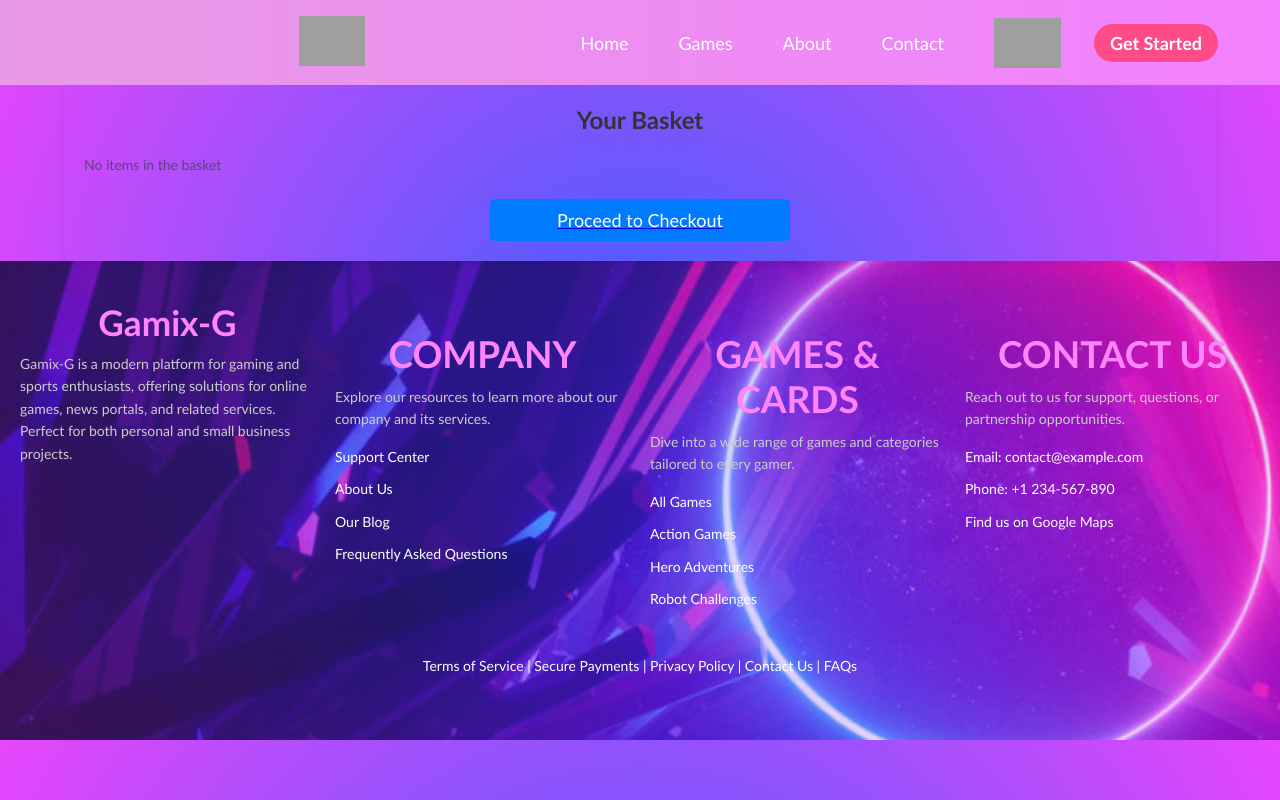
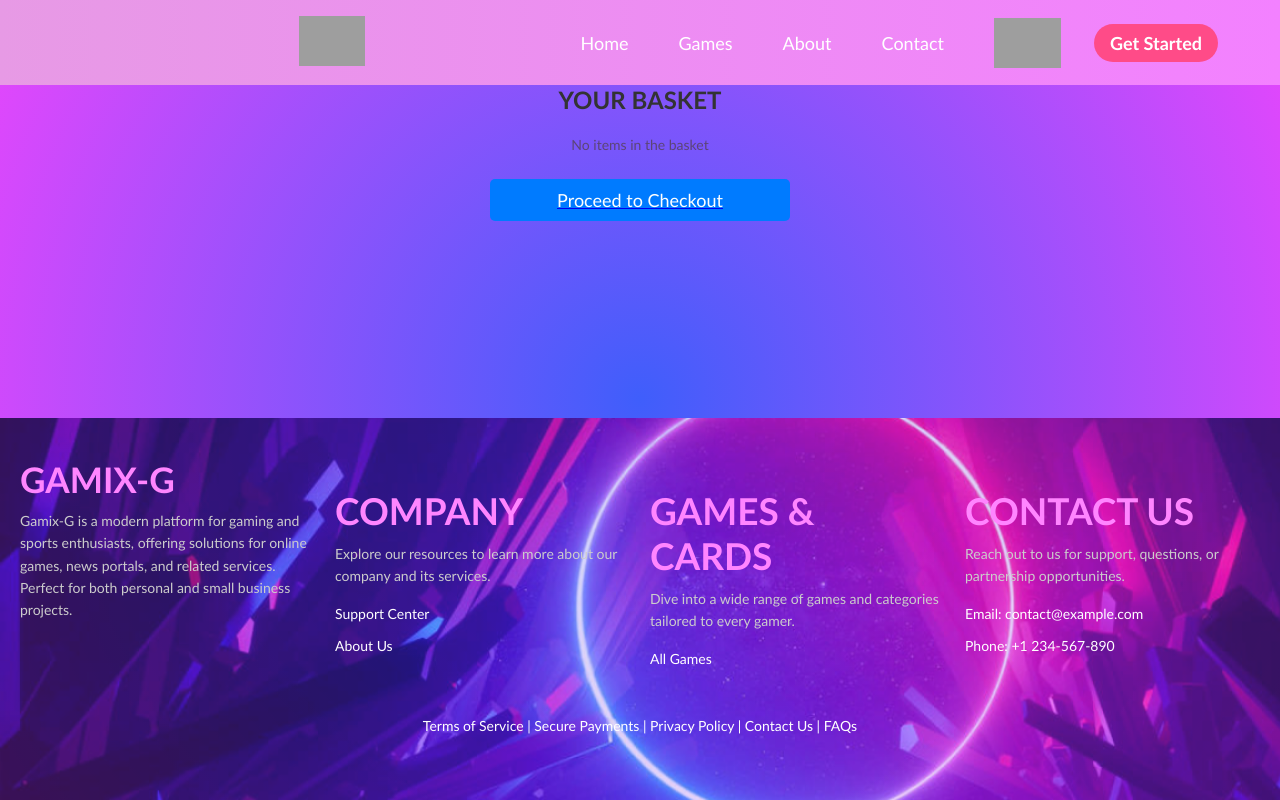
Before and after one commit to otabek-art/finalka, a React (Vite) app: page /Basket in a window 1280 px wide. Built offline with nearby package versions, Linux system fonts and the light colour scheme; grey boxes are pictures that could not be loaded.

Commit message:
Add files via upload

```diff
--- a/src/App.scss
+++ b/src/App.scss
@@ -16,3 +16,13 @@ body{
     margin: 0 auto;
     padding: 0 15px;
 }
+
+#root{
+    height: 100dvh ;
+    display: flex;
+    flex-direction: column;
+
+    footer{
+        margin-top: auto;
+    }
+}
--- a/src/components/Basket/Basket.jsx
+++ b/src/components/Basket/Basket.jsx
@@ -1,11 +1,11 @@
 import React, { useContext } from "react";
-import { CartContext } from "../Context/CartContext"; // С большой буквы
+import { CartContext } from "../Context/CartContext";
 import { FaTrash } from "react-icons/fa";
 import "./Basket.scss";
 import { Link } from "react-router-dom";
 
 const Basket = () => {
-  const { cart, removeFromCart } = useContext(CartContext);
+  const { cart, removeFromCart, updateQuantity } = useContext(CartContext);
 
   return (
     <div className="basket-container">
@@ -24,12 +24,17 @@ const Basket = () => {
               <div className="basket-item-details">
                 <h3>{item.title}</h3>
                 <p>{item.price}$</p>
+                <div className="quantity-control">
+                  <button onClick={() => updateQuantity(item.id, item.quantity - 1)}>-</button>
+                  <span>{item.quantity}</span>
+                  <button onClick={() => updateQuantity(item.id, item.quantity + 1)}>+</button>
+                </div>
               </div>
               <button
                 className="remove-item"
                 onClick={() => removeFromCart(item.id)}
               >
-                <FaTrash />
+                <FaTrash className="trash-icon" />
               </button>
             </div>
           ))}
--- a/src/components/Basket/Basket.scss
+++ b/src/components/Basket/Basket.scss
@@ -1,4 +1,4 @@
-.basket-container {
+\.basket-container {
   width: 90%;
   max-width: 1200px;
   margin: 0 auto;
@@ -14,15 +14,76 @@
 }
 
 .basket-items {
-    margin-bottom: 20px;
+  display: grid;
+  grid-template-columns: repeat(auto-fill, minmax(250px, 1fr));
+  gap: 20px;
   text-align: center;
+}
+
+.basket-item {
+  background: #fff;
+  padding: 15px;
+  border-radius: 8px;
+  box-shadow: 0 2px 4px rgba(0, 0, 0, 0.1);
+  display: flex;
+  flex-direction: column;
+  align-items: center;
+}
+
+.basket-item-image {
+  width: 100px;
+  height: 100px;
+  object-fit: cover;
+  border-radius: 8px;
+}
+
+.basket-item-details {
+  margin-top: 10px;
+}
+
+.quantity-control {
+  display: flex;
+  align-items: center;
+  gap: 10px;
+  margin-top: 5px;
+}
+
+.quantity-control button {
+  background: #007bff;
+  color: white;
+  border: none;
+  padding: 5px 10px;
+  border-radius: 5px;
+  cursor: pointer;
+  font-size: 16px;
+}
+
+.quantity-control button:hover {
+  background: #0056b3;
+}
+
+.remove-item {
+  background: none;
+  border: none;
+  cursor: pointer;
+  color: #ff4d4d;
   font-size: 18px;
+  margin-top: 10px;
+}
+
+.trash-icon {
+  transition: transform 0.2s;
+}
+
+.remove-item:hover .trash-icon {
+  transform: scale(1.2);
 }
 
 .checkout-button {
   display: block;
-    width: 100%;  max-width: 300px;
-    margin: 0 auto;
+  width: 100%;
+  max-width: 300px;
+  margin: 20px auto 0;
   padding: 10px 20px;
   font-size: 18px;
   color: #fff;
@@ -36,19 +97,6 @@
 .checkout-button:hover {
   background-color: #0056b3;
 }
-
-  /* Адаптивность */
-  @media (max-width: 768px) {
-    .basket-title {
-      font-size: 20px;
+.empty-basket{
+  text-align: center;
 }
-
-    .basket-items {
-      font-size: 16px;
-    }
-
-    .checkout-button {
-      font-size: 16px;
-      padding: 8px 16px;
-    }
-  }
--- a/src/components/Catalog/Catalog.jsx
+++ b/src/components/Catalog/Catalog.jsx
@@ -32,7 +32,7 @@ const Catalog = () => {
   }, []);
 
   return (
-    <section className="catalog">
+    <section to="/catalog" className="catalog">
       <h2 data-aos="fade-down">Our Featured Game</h2>
       <p className="catalog-description" data-aos="fade-up">
         Gaming and Sports Template that is designed to build modern Online Game,
--- a/src/components/Footer/Footer.jsx
+++ b/src/components/Footer/Footer.jsx
@@ -1,5 +1,6 @@
 import React from "react";
 import "./Footer.scss";
+import { Link } from "react-router-dom";
 
 const Footer = () => {
   return (
@@ -20,10 +21,8 @@ const Footer = () => {
             services.
           </p>
           <ul>
-            <li>Support Center</li>
-            <li>About Us</li>
-            <li>Our Blog</li>
-            <li>Frequently Asked Questions</li>
+            <li><Link to="/contact">Support Center</Link></li>
+            <li><Link to="/about">About Us</Link></li>
           </ul>
         </div>
         <div className="footer-section games">
@@ -33,10 +32,8 @@ const Footer = () => {
             gamer.
           </p>
           <ul>
-            <li>All Games</li>
-            <li>Action Games</li>
-            <li>Hero Adventures</li>
-            <li>Robot Challenges</li>
+            <li><Link to="/games">All Games</Link></li>
+
           </ul>
         </div>
         <div className="footer-section contact">
@@ -47,7 +44,7 @@ const Footer = () => {
           <ul>
             <li>Email: contact@example.com</li>
             <li>Phone: +1 234-567-890</li>
-            <li>Find us on Google Maps</li>
+
           </ul>
           <div className="social-icons">
             <i className="fab fa-facebook-f"></i>
--- a/src/components/Footer/Footer.scss
+++ b/src/components/Footer/Footer.scss
@@ -1,34 +1,46 @@
 .footer {
   background: url(/public/FooterImg.png);
-    // height: 29.5dvh;
-    // width: 100%;
-    // background-repeat: no-repeat;
   color: #fff;
   font-family: "Arial", sans-serif;
   padding: 40px 20px;
-    color: #fff;
   background-size: cover;
-    p{
+
+  p {
     color: #fff;
   }
 }
 
+.footer a {
+  color: white;
+  text-decoration: none;
+  transition: color 0.3s;
+}
+
+.footer a:hover {
+  color: #ff85ff;
+}
+
 .footer-container {
   display: flex;
+  justify-content: space-between;
+  align-items: flex-start;
   flex-wrap: wrap;
-    justify-content: space-between;
   gap: 20px;
 }
 
 .footer-section {
   flex: 1;
   min-width: 200px;
+  display: flex;
+  flex-direction: column;
+  align-items: flex-start;
 }
 
 .footer-section h1,
 .footer-section h2 {
   color: #ff85ff;
   margin-bottom: 10px;
+  text-align: left;
 }
 
 .footer-section p {
@@ -41,17 +53,21 @@
 .footer-section ul {
   list-style: none;
   padding: 0;
+  margin: 0;
 }
 
 .footer-section ul li {
   margin-bottom: 10px;
   font-size: 14px;
   line-height: 1.6;
+}
+
+.footer-section ul li a {
   cursor: pointer;
   transition: color 0.3s;
 }
 
-  .footer-section ul li:hover {
+.footer-section ul li a:hover {
   color: #ff85ff;
 }
 
@@ -65,7 +81,6 @@
   font-size: 18px;
   cursor: pointer;
   transition: transform 0.3s, color 0.3s;
-
 }
 
 .social-icons i:hover {
--- a/src/components/Header/Header.scss
+++ b/src/components/Header/Header.scss
@@ -18,6 +18,10 @@
     width: 300px;
     object-fit: contain;
     margin-left: 150px;
+
+    @media (max-width: 750px) {
+      margin-left: 0;
+    }
 
     span {
       color: #ff4b88;
--- a/src/components/Info/Info.scss
+++ b/src/components/Info/Info.scss
@@ -6,12 +6,11 @@
 
 .info {
     max-width: 400px;
-    margin: 0 auto;
+    margin: 150px auto;
     padding: 20px;
     background-color: #f9f9f9;
     border-radius: 10px;
     box-shadow: 0 4px 8px rgba(0, 0, 0, 0.1);
-
     h2 {
       text-align: center;
       color: #333;
--- a/src/components/Robot/Robot.jsx
+++ b/src/components/Robot/Robot.jsx
@@ -1,5 +1,6 @@
 import React from 'react';
 import './Robot.scss';
+import { Link } from 'react-router-dom';
 
 const Robot = () => {
   return (
@@ -27,7 +28,7 @@ const Robot = () => {
             Portal, Gaming Online News Portal, and other News services websites. It is suitable
             for any kind of small business activity.
           </p>
-          <button className='explore-button '>Explore More</button>
+          <Link to="/about" className='explore-button '>Explore More</Link>
 
         </div>
       </div>
--- a/src/components/Section/Section.jsx
+++ b/src/components/Section/Section.jsx
@@ -1,5 +1,6 @@
 import React from "react";
 import "./Section.scss";
+import { Link } from "react-router-dom";
 
 const Section = () => {
   return (
@@ -18,9 +19,9 @@ const Section = () => {
           activity.
         </p>
         <div className="section__buttons">
-          <a href="#get-started" className="btn btn--primary">
+          <Link  to="/Registration" href="#get-started" className="btn btn--primary">
             Get Started for Free
-          </a>
+          </Link>
           <a target="_blank" href="https://youtu.be/7bvocbK7CaI?si=j--DzvUHQXDej5D1" className="btn btn--secondary">
             <span className="icon">▶</span> Watch Trailer
           </a>
--- a/src/index.css
+++ b/src/index.css
@@ -0,0 +1,3 @@
+* {
+    text-decoration: none;
+}
--- a/src/pages/Gamess.jsx
+++ b/src/pages/Gamess.jsx
@@ -3,6 +3,7 @@ import Games from '../components/Games/Games'
 import Service from '../components/Service/Service'
 import Best from '../components/Best/Best'
 import BestGame from '../components/BestGame/BestGame'
+import Inside from '../components/Inside/Inside'
 
 const Gamess = () => {
   return (
```
Lines whose indentation alone changed are shown as unchanged.
